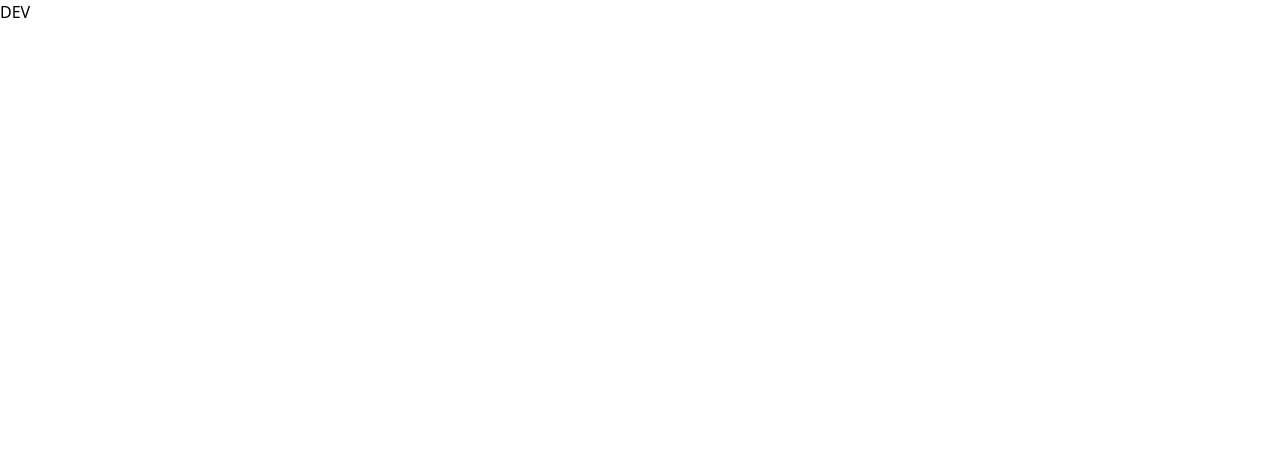
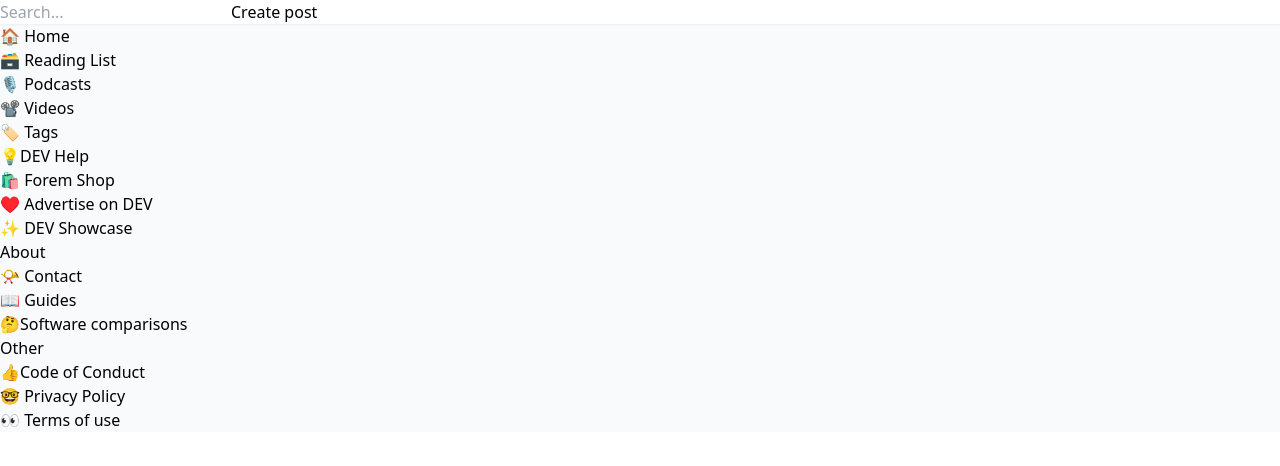
Before and after one commit to arembiam/kodemia-reactJs-reto, a React (Vite) app: page / in a window 1280 px wide. Shown: the top 466 px of the page. Built offline with nearby package versions, Linux system fonts and the light colour scheme.

Commit message:
Home aside rough structure done

```diff
--- a/src/pages/Home.jsx
+++ b/src/pages/Home.jsx
@@ -1,3 +1,42 @@
 export default function Home() {
-  return <main>DEV</main>;
+  return (
+    <main className="bg-slate-50">
+      <nav className="sticky bg-white shadow-sm">
+        <input type="text" name="" id="" placeholder="Search..." />
+        <button type="button">Create post</button>
+      </nav>
+      <div>
+        <aside className="bg-transparent">
+          <div>
+            <ul>
+              <li>🏠 Home</li>
+              <li>🗃️ Reading List</li>
+              <li>🎙️ Podcasts</li>
+              <li>📽️ Videos</li>
+              <li>🏷️ Tags</li>
+              <li>💡DEV Help</li>
+              <li>🛍️ Forem Shop</li>
+              <li>♥️ Advertise on DEV</li>
+              <li>✨ DEV Showcase</li>
+              <li>About</li>
+              <li>📯 Contact</li>
+              <li>📖 Guides</li>
+              <li> 🤔Software comparisons</li>
+              <li></li>
+              <li></li>
+            </ul>
+          </div>
+          <div>
+            <p>Other</p>
+            <ul>
+              <li>👍Code of Conduct</li>
+              <li>🤓 Privacy Policy</li>
+              <li>👀 Terms of use</li>
+            </ul>
+          </div>
+          {/* <div>AQUÍ VA SOCIALMEDIA</div> */}
+        </aside>
+      </div>
+    </main>
+  );
 }
```
